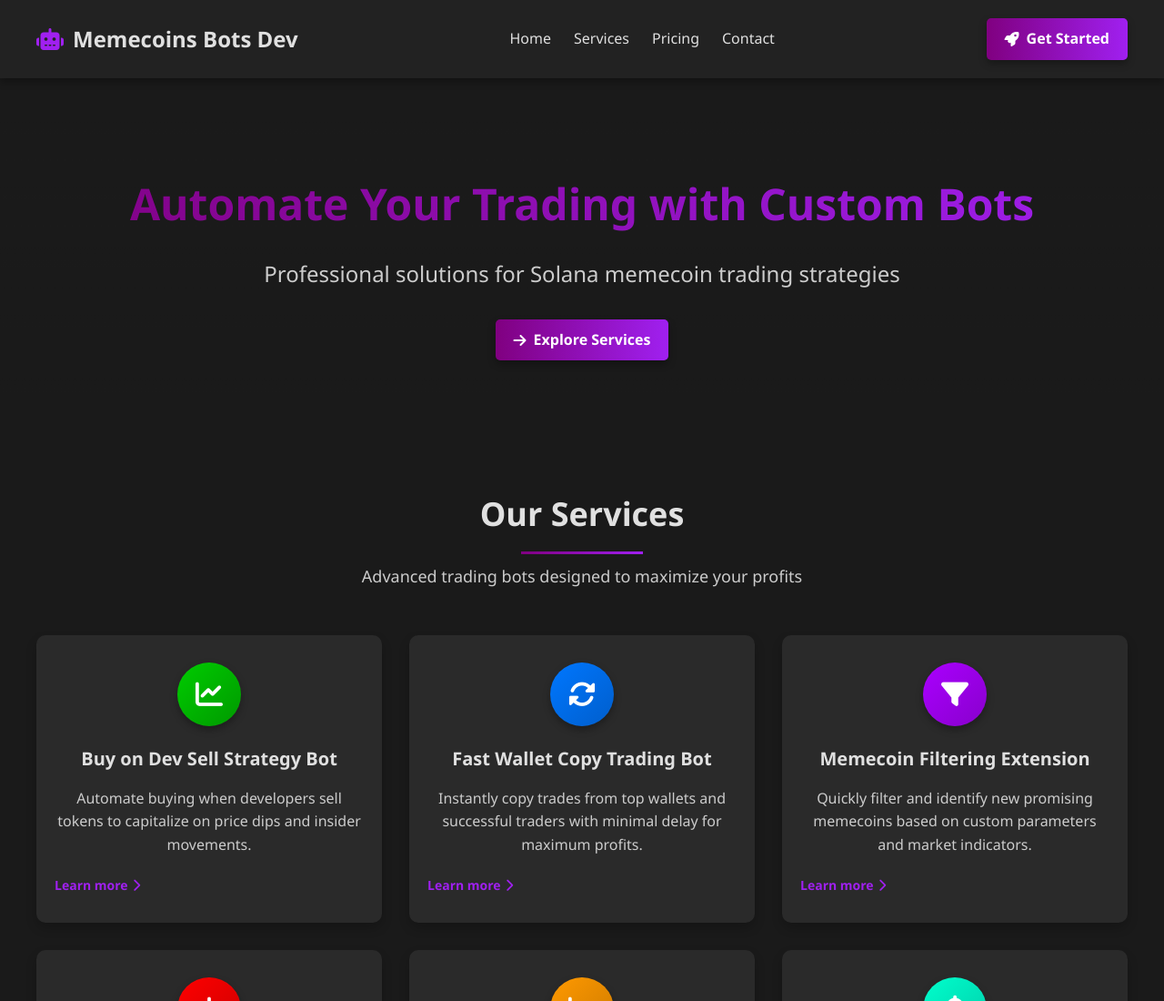
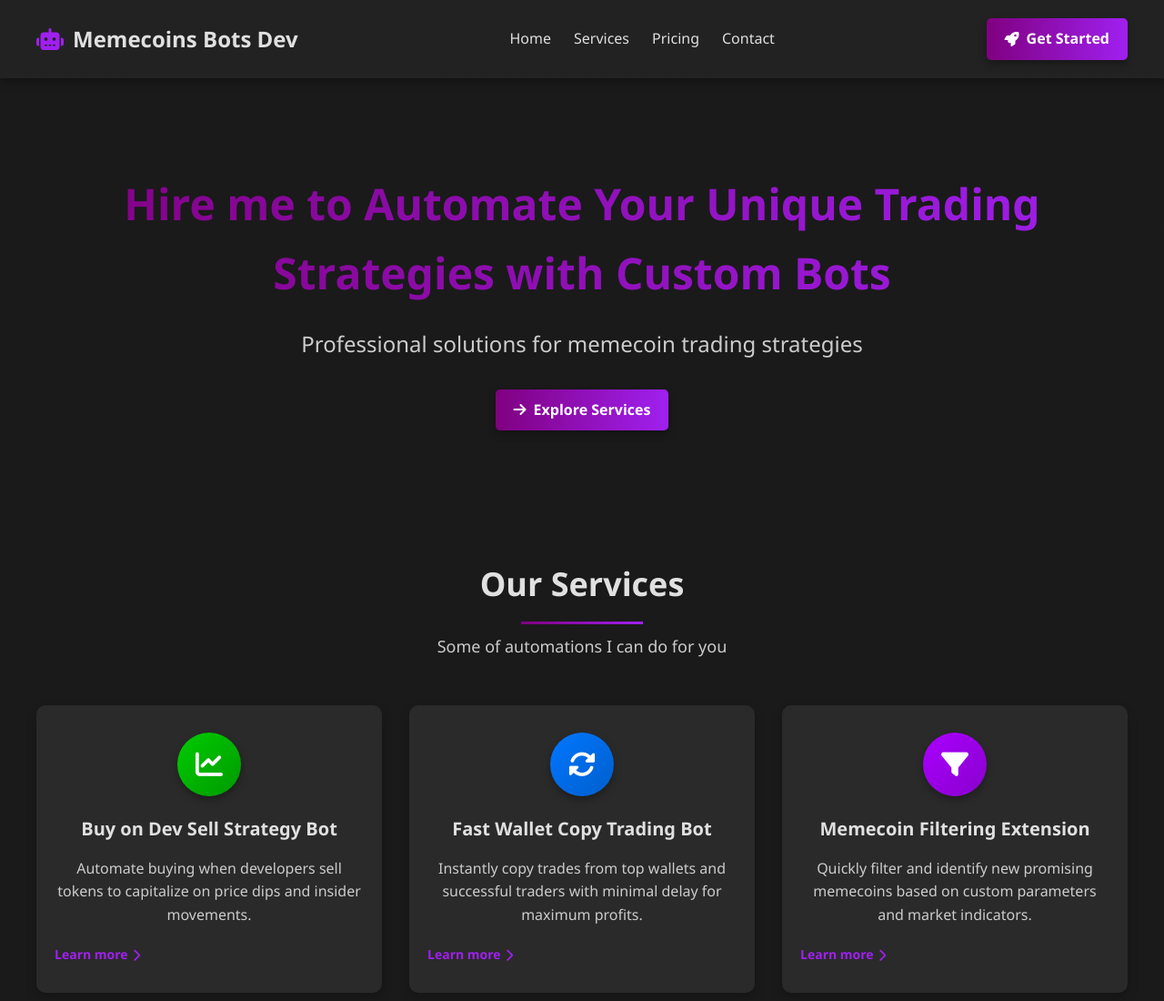
Before and after one commit to memecoinsbotsdev/memecoinsbotsdev.github.io, a plain HTML site: page index.html in a window 1280 px wide. Shown: the top 1100 px of the page at 91% size. Drawn offline with Linux system fonts and the light colour scheme.

Commit message:
Update index.html

```diff
--- a/index.html
+++ b/index.html
@@ -548,8 +548,8 @@
 
   <!-- Hero Section -->
   <section id="hero">
-    <h1>Automate Your Trading with Custom Bots</h1>
-    <p>Professional solutions for Solana memecoin trading strategies</p>
+    <h1>Hire me to Automate Your Unique Trading Strategies with Custom Bots</h1>
+    <p>Professional solutions for memecoin trading strategies</p>
     <a href="#services" class="button">
       <i class="fas fa-arrow-right"></i>
       Explore Services
@@ -560,7 +560,7 @@
   <section id="services">
     <div class="section-header">
       <h2>Our Services</h2>
-      <p>Advanced trading bots designed to maximize your profits</p>
+      <p>Some of automations I can do for you</p>
     </div>
 
     <div class="services-grid">
```
